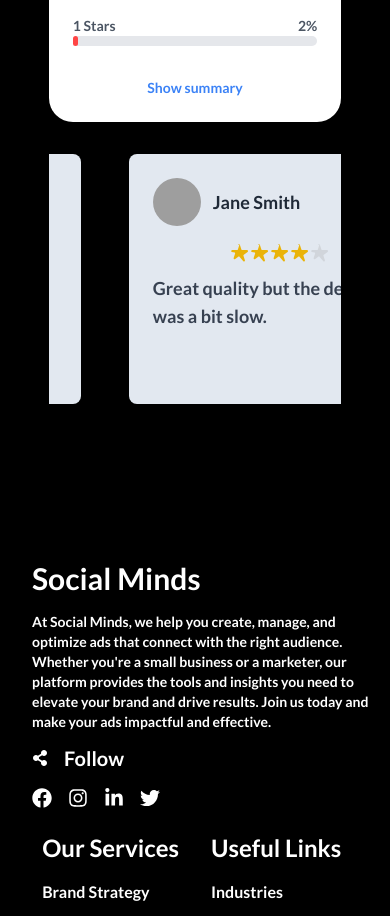
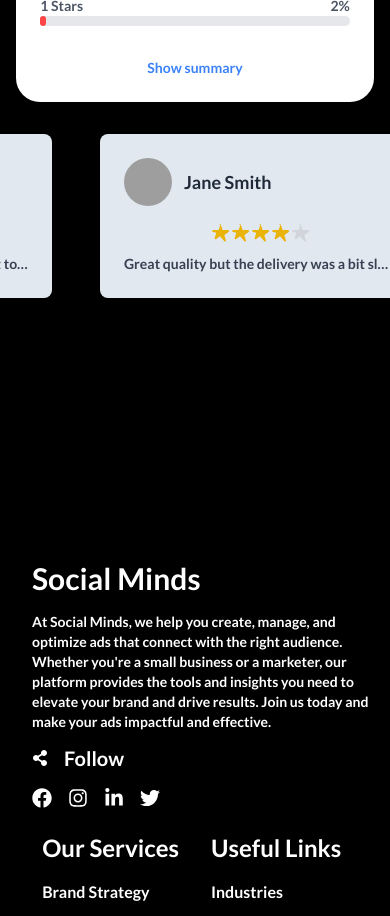
Before and after one commit to Sahilsajar/Social-Minds, a React (Vite) app: page / in a window 390 px wide. Shown: the part 1160-2076 px from the top of the page. Built offline with nearby package versions, Linux system fonts and the light colour scheme; grey boxes are pictures that could not be loaded.

Commit message:
card responsive

```diff
--- a/src/components/Card.jsx
+++ b/src/components/Card.jsx
@@ -1,4 +1,4 @@
-import PropTypes from 'prop-types';
+import PropTypes from "prop-types";
 
 function Card({ name, profile_picture, rating, review_text }) {
   const coverStyle = {
@@ -6,17 +6,16 @@
   };
 
   return (
-    <div className=" mx-auto p-6 w-[300px] h-[250px] bg-slate-200 rounded-lg shadow-md hover:shadow-xl transition-shadow duration-300">
+    <div className="mx-auto p-6 w-full max-w-xs sm:max-w-sm md:max-w-md lg:max-w-lg h-auto bg-slate-200 rounded-lg shadow-md hover:shadow-xl transition-shadow duration-300">
       {/* Profile Section */}
       <div className="flex items-center mb-4">
         <div
           style={coverStyle}
-          className="w-12 h-12 rounded-full bg-cover bg-center mr-3"
+          className="w-12 h-12 sm:w-16 sm:h-16 rounded-full bg-cover bg-center mr-3"
           aria-label={`${name}'s profile`}
         ></div>
         <div>
-          <h3 className="text-lg font-semibold text-gray-800">{name}</h3>
-
+          <h3 className="text-lg sm:text-xl font-semibold text-gray-800">{name}</h3>
         </div>
       </div>
 
@@ -25,7 +24,9 @@
         {Array.from({ length: 5 }, (_, index) => (
           <svg
             key={index}
-            className={`w-5 h-5 ${index < rating ? 'text-yellow-500' : 'text-gray-300'}`}
+            className={`w-5 h-5 sm:w-6 sm:h-6 ${
+              index < rating ? "text-yellow-500" : "text-gray-300"
+            }`}
             xmlns="http://www.w3.org/2000/svg"
             viewBox="0 0 20 20"
             fill="currentColor"
@@ -37,7 +38,9 @@
       </div>
 
       {/* Review Text */}
-      <p className="text-gray-700 text-l">{review_text}</p>
+      <p className="text-gray-700 text-sm sm:text-base truncate">
+        {review_text}
+      </p>
     </div>
   );
 }
--- a/src/components/ReviewCard1.jsx
+++ b/src/components/ReviewCard1.jsx
@@ -1,10 +1,8 @@
-import React, { useEffect, useRef } from 'react';
+import React, { useEffect, useRef, useState } from 'react';
 import { useInView } from "react-intersection-observer";
 
 import data from '../assets/data.json';
 import Card from "./Card";
-import { useState } from 'react';
-
 
 const Try = () => {
   const star_5 = useRef(null);
@@ -12,7 +10,6 @@
   const star_3 = useRef(null);
   const star_2 = useRef(null);
   const star_1 = useRef(null);
-
 
   const handleScroll = () => {
     const bars = [
@@ -41,13 +38,11 @@
     return () => window.removeEventListener('scroll', handleScroll);
   }, []);
 
-  {/* Comment section Starts */}
   const scrollRef = useRef(null);
-  const [item,SetItem]=useState([]);
+  const [item, setItem] = useState([]);
 
- // for scroll
   useEffect(() => {
-  SetItem(data)
+    setItem(data);
     const scrollContainer = scrollRef.current;
 
     const scroll = () => {
@@ -80,19 +75,11 @@
     return () => clearInterval(scrollInterval); // Cleanup on unmount
   }, []);
 
-
-
-
-
-
-  {/*Coment section ends*/}
-
   return (
-    //main div
-    <div className="h-screen bg-black flex flex-col lg:flex-row items-center lg:justify-evenly space-y-2  md:justify-start md:pl-10">
-    {/*mithles div*/}
-      <div className="delay-[300ms] duration-[600ms] taos:translate-x-[-200px] taos:opacity-0 shadow-[-5px_-6px_60px_-1px_rgba(59,_130,_246,_0.5)]
- bg-white p-6 rounded-3xl shadow-md w-3/4 md:w-2/5 h-3/7 md:h-4/6 flex flex-col justify-center" data-taos-offset="400">
+    // Main div
+    <div className="h-screen bg-black flex flex-col lg:flex-row items-center lg:justify-evenly space-y-2 md:justify-start md:pl-10">
+      {/* Middle div (Review and Rating section) */}
+      <div className="delay-[300ms] duration-[600ms] taos:translate-x-[-200px] taos:opacity-0 shadow-[-5px_-6px_60px_-1px_rgba(59,_130,_246,_0.5)] bg-white p-6 rounded-3xl shadow-md w-11/12 md:w-2/5 lg:w-2/5 h-auto md:h-4/6 flex flex-col justify-center" data-taos-offset="400">
         <h2 className="text-2xl md:text-4xl font-bold mb-4">Reviews and Ratings</h2>
         <div className="flex items-center mb-4">
           <span className="text-4xl md:text-6xl font-bold">4.6</span>
@@ -156,35 +143,30 @@
             <div className="bg-[#ff4545] h-2.5 md:h-3 rounded-full transition-all duration-1000" style={{ width: '0%' }} ref={star_1}></div>
           </div>
         </div>
-
         <button className="text-blue-500 mt-4 text-sm md:text-lg">Show summary</button>
       </div>
-                {/*Comment section*/}
+
+      {/* Comment section */}
       <div
         ref={scrollRef}
-      className="h-screen lg:overflow-y-scroll w-3/4 lg:w-1/4 md:w-3/5 h-3/7 md:h-4/6 overflow-x-scroll scrollbar-hide bg-transparent flex lg:flex-col flex-row"
+        className="h-screen lg:overflow-y-scroll w-full lg:w-1/3 md:w-2/3 overflow-x-scroll scrollbar-hide bg-transparent flex lg:flex-col flex-row"
         style={{ scrollBehavior: "smooth" }}
       >
-      {item.map((item,index) => (
+        {item.map((item, index) => (
           <div
-
-          className="p-4 bg-transparent shadow rounded-lg text-lg text-gray-800 m-2"
+            className="p-4 bg-transparent w-full lg:w-4/5 xl:w-3/4 shadow rounded-lg text-lg text-gray-800 m-2"
             key={index}
           >
             <Card
-
               name={item.name}
               profile_picture={item.profile_picture}
               rating={item.rating}
               review_text={item.review_text}
-            key={item.id} />
+            />
           </div>
         ))}
       </div>
-
     </div>
-
-
   );
 };
 
```
Lines whose indentation alone changed are shown as unchanged.
